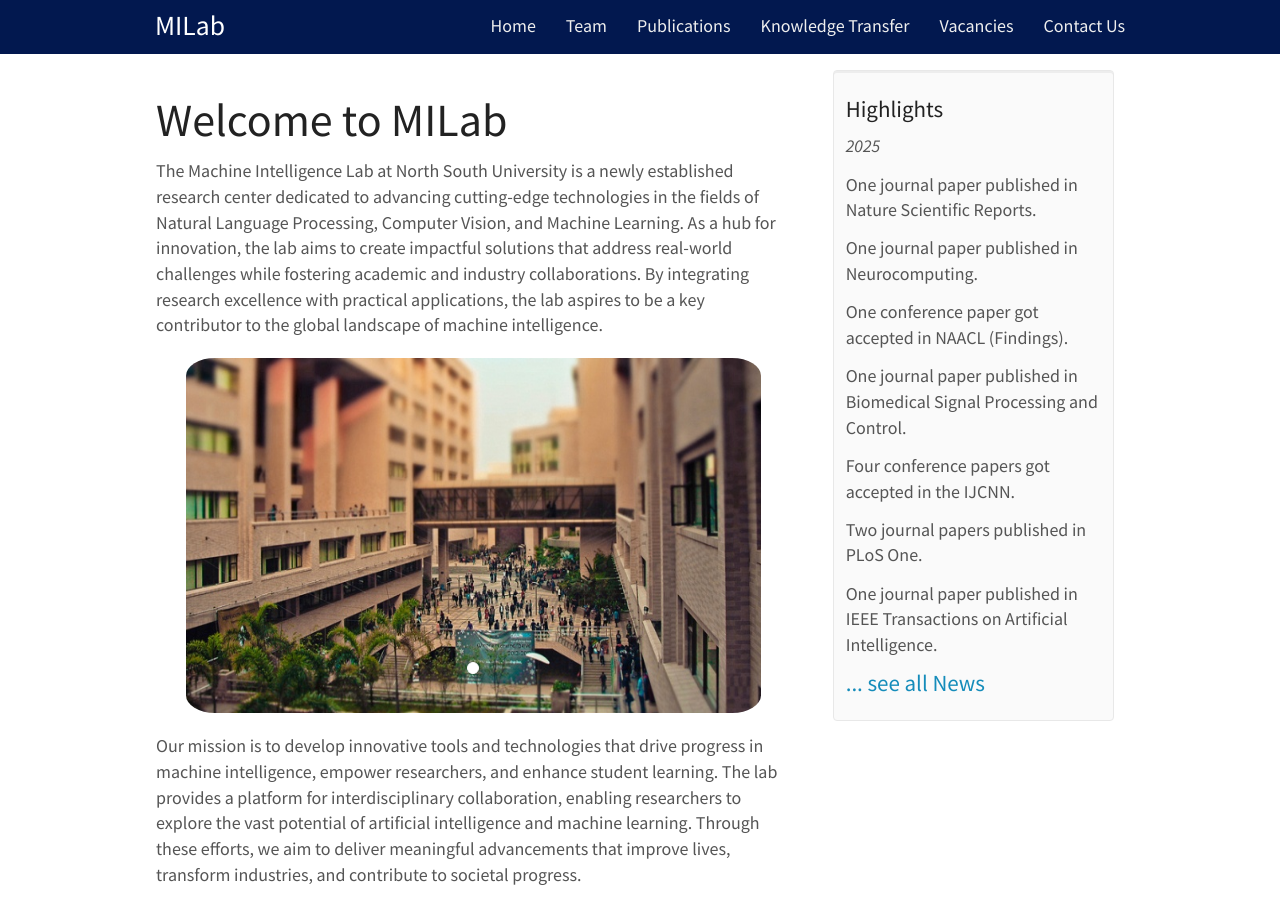
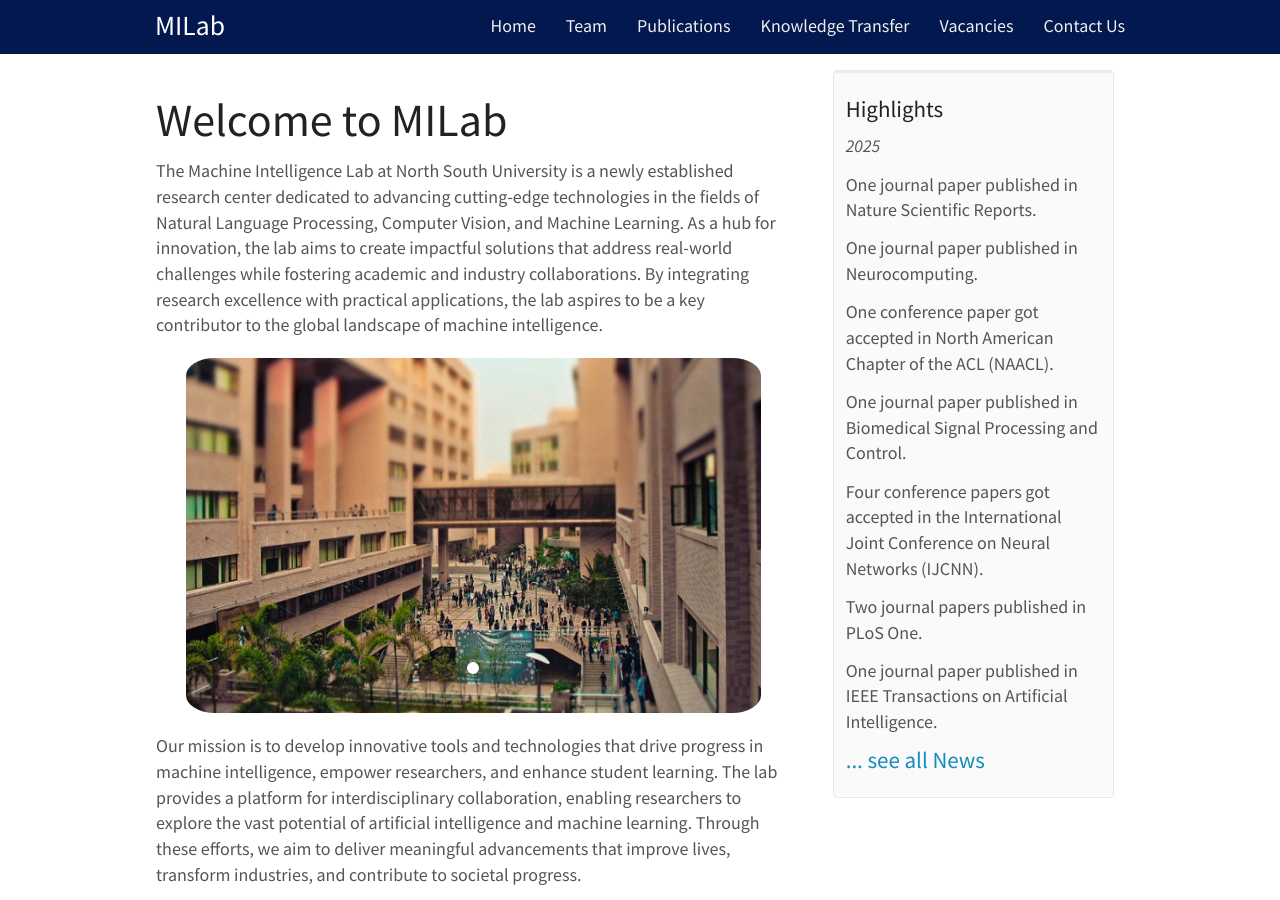
Before and after one commit to milab-nsu/milab-nsu.github.io, a Jekyll site: the page built from _pages/home.md, in a window 1280 px wide and 900 px high. Built offline with Jekyll 4.4.1, drawn with Linux system fonts in a browser that asks for light colours; nearby versions of some CDN libraries.

Commit message:
minor changes

```diff
--- a/_data/news.yml
+++ b/_data/news.yml
@@ -4,17 +4,17 @@
 
 - headline: One journal paper published in Neurocomputing.
 
-- headline: One conference paper got accepted in NAACL (Findings).
+- headline: One conference paper got accepted in North American Chapter of the ACL (NAACL).
 
 - headline: One journal paper published in Biomedical Signal Processing and Control.
 
-- headline: Four conference papers got accepted in the IJCNN.
+- headline: Four conference papers got accepted in the International Joint Conference on Neural Networks (IJCNN).
 
 - headline: Two journal papers published in PLoS One.
 
 - headline: One journal paper published in IEEE Transactions on Artificial Intelligence.
 
-- headline: One conference paper got accepted in WACV.
+- headline: One conference paper got accepted in Winter Conference on Applications of Computer Vision (WACV).
 
 - headline: Two journal papers published in International Journal of Medical Informatics.
 
```
